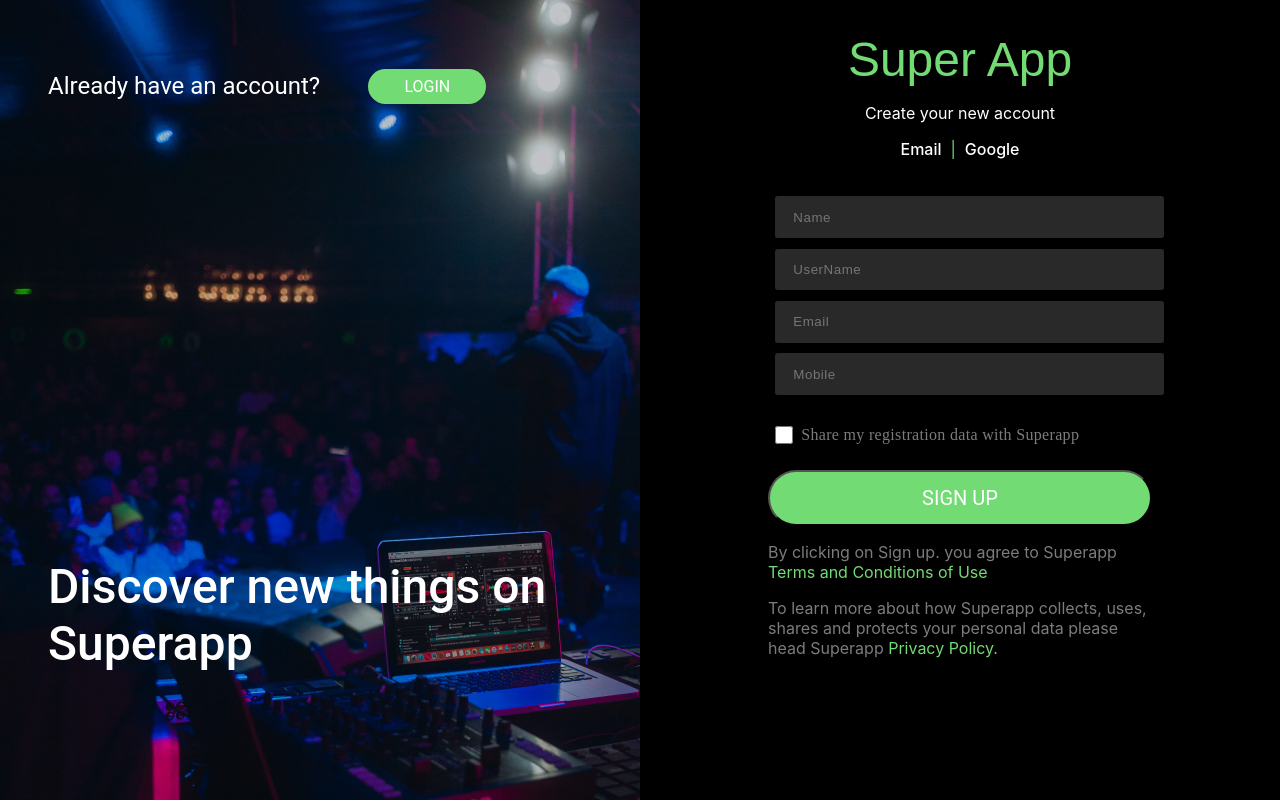
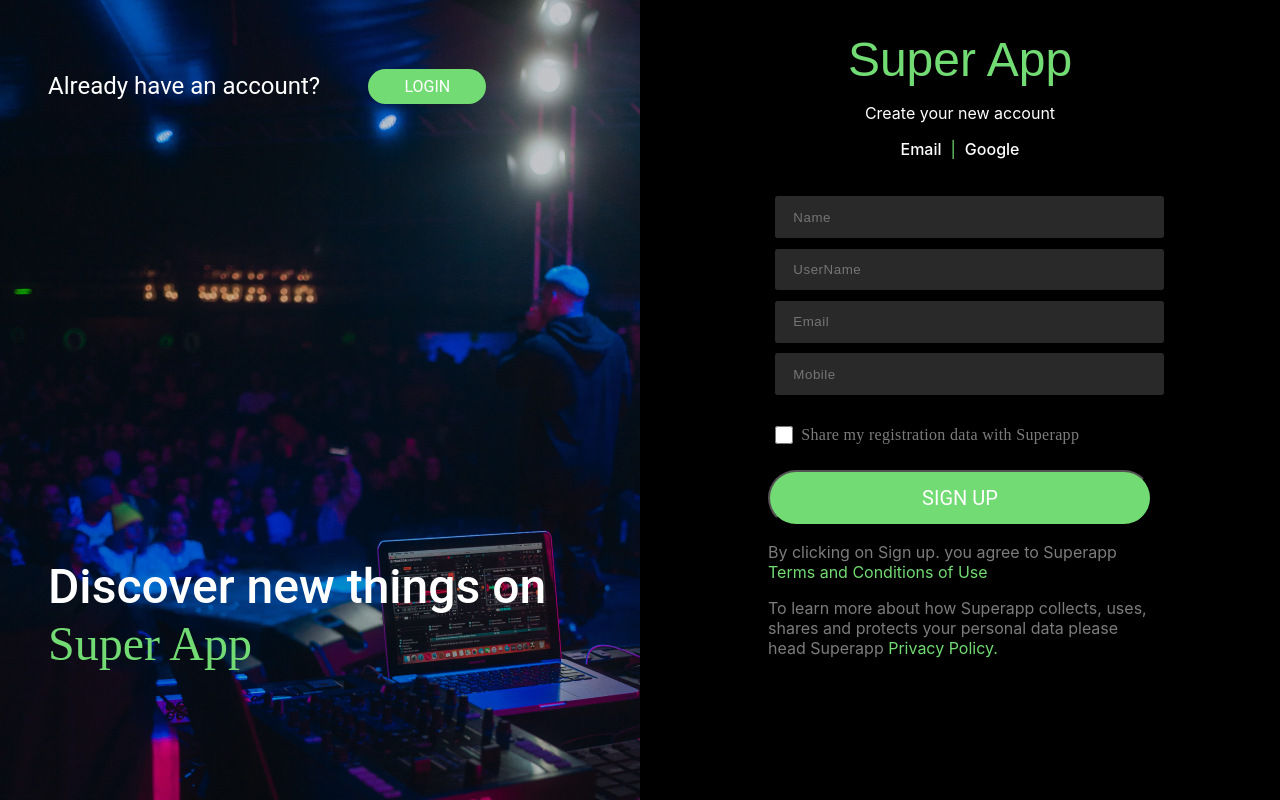
Before and after one commit to prabaljainn/dev-dev, a React (Create React App) app: page / in a window 1280 px wide. Built offline with nearby package versions, Linux system fonts and the light colour scheme.

Commit message:
Registration page added 🥱

```diff
--- a/src/pages/SignUpPage.js
+++ b/src/pages/SignUpPage.js
@@ -41,7 +41,10 @@ export default function SignUpPage() {
         </div>
         <div className="conatiner2-leftside flex">
           <p className="text-white conatiner2-leftside-text roboto">
-            Discover new things on Superapp
+            Discover new things on{" "}
+            <span style={{ color: "#72db73", fontFamily: "Varela Round" }}>
+              Super App
+            </span>
           </p>
         </div>
       </div>
```
